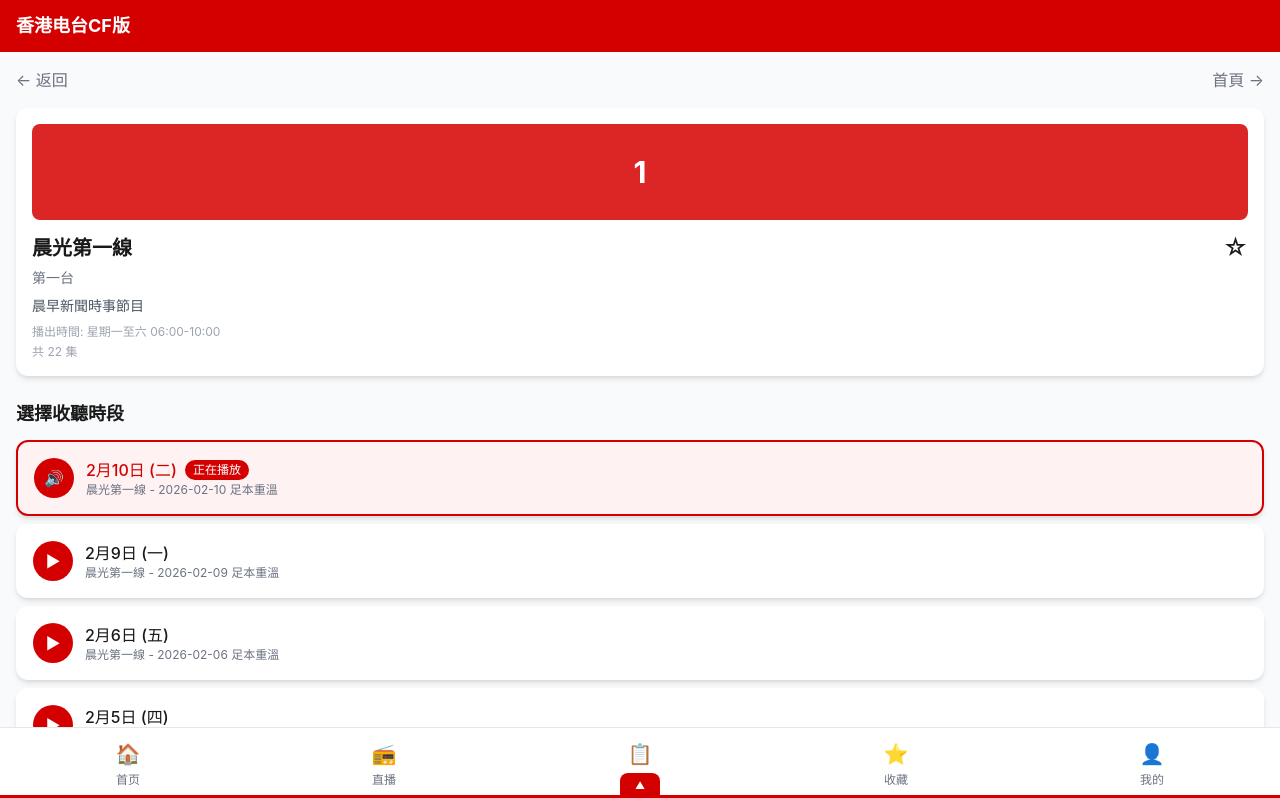
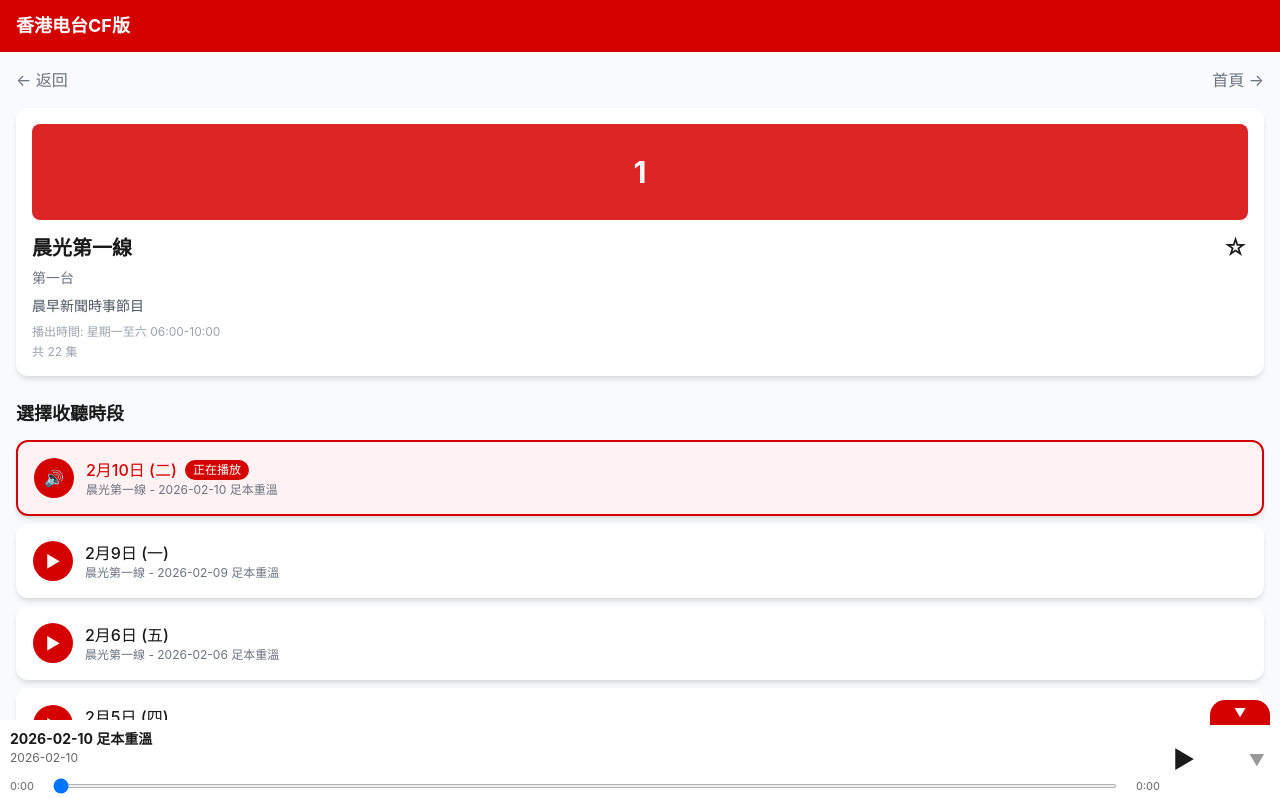
Before and after one commit to cowboy20260211/cf-rthk, a React (Vite) app: page /programs/radio1/morning in a window 1280 px wide. Shown: the top 798 px of the page. Built offline with nearby package versions, Linux system fonts and the light colour scheme; no server answers.

Commit message:
播放器默认展开，收起按钮在右侧

```diff
--- a/src/components/Player/AudioPlayer.tsx
+++ b/src/components/Player/AudioPlayer.tsx
@@ -7,7 +7,7 @@
   const { currentChannel, currentEpisode } = usePlayer();
   const audioRef = useRef<HTMLAudioElement | null>(null);
   const hlsRef = useRef<Hls | null>(null);
-  const [isExpanded, setIsExpanded] = useState(false);
+  const [isExpanded, setIsExpanded] = useState(true); // 默认展开
   const [isPlaying, setIsPlaying] = useState(false);
   const [currentTime, setCurrentTime] = useState(0);
   const [duration, setDuration] = useState(0);
@@ -233,7 +233,7 @@
         height: isExpanded ? '80px' : '5px',
       }}
     >
-      {/* 收起状态：红条中间显示展开按钮 */}
+      {/* 收起状态：红条右侧显示展开按钮 */}
       {!isExpanded && (
         <div style={{ position: 'relative', height: '5px' }}>
           <div style={{ height: '5px', background: '#d40000', width: '100%' }} />
@@ -241,9 +241,8 @@
             onClick={() => setIsExpanded(true)}
             style={{
               position: 'absolute',
+              right: '10px',
               top: '-22px',
-              left: '50%',
-              transform: 'translateX(-50%)',
               width: '40px',
               height: '25px',
               background: '#d40000',
@@ -269,8 +268,7 @@
             style={{
               position: 'absolute',
               top: '-20px',
-              left: '50%',
-              transform: 'translateX(-50%)',
+              right: '10px',
               width: '60px',
               height: '25px',
               background: '#d40000',
@@ -322,7 +320,7 @@
           <div
             style={{
               position: 'absolute',
-              right: '10px',
+              right: '80px',
               top: '50%',
               transform: 'translateY(-50%)',
             }}
@@ -341,13 +339,37 @@
             </button>
           </div>
 
+          {/* 最右侧：收起按钮 */}
+          <div
+            style={{
+              position: 'absolute',
+              right: '10px',
+              top: '50%',
+              transform: 'translateY(-50%)',
+            }}
+          >
+            <button
+              onClick={() => setIsExpanded(false)}
+              style={{
+                fontSize: '16px',
+                background: 'none',
+                border: 'none',
+                cursor: 'pointer',
+                padding: '5px',
+                color: '#999',
+              }}
+            >
+              ▼
+            </button>
+          </div>
+
           {/* 时间轴 */}
           <div
             style={{
               position: 'absolute',
               bottom: '6px',
               left: '10px',
-              right: '70px',
+              right: '120px',
               display: 'flex',
               alignItems: 'center',
               gap: '8px',
```
